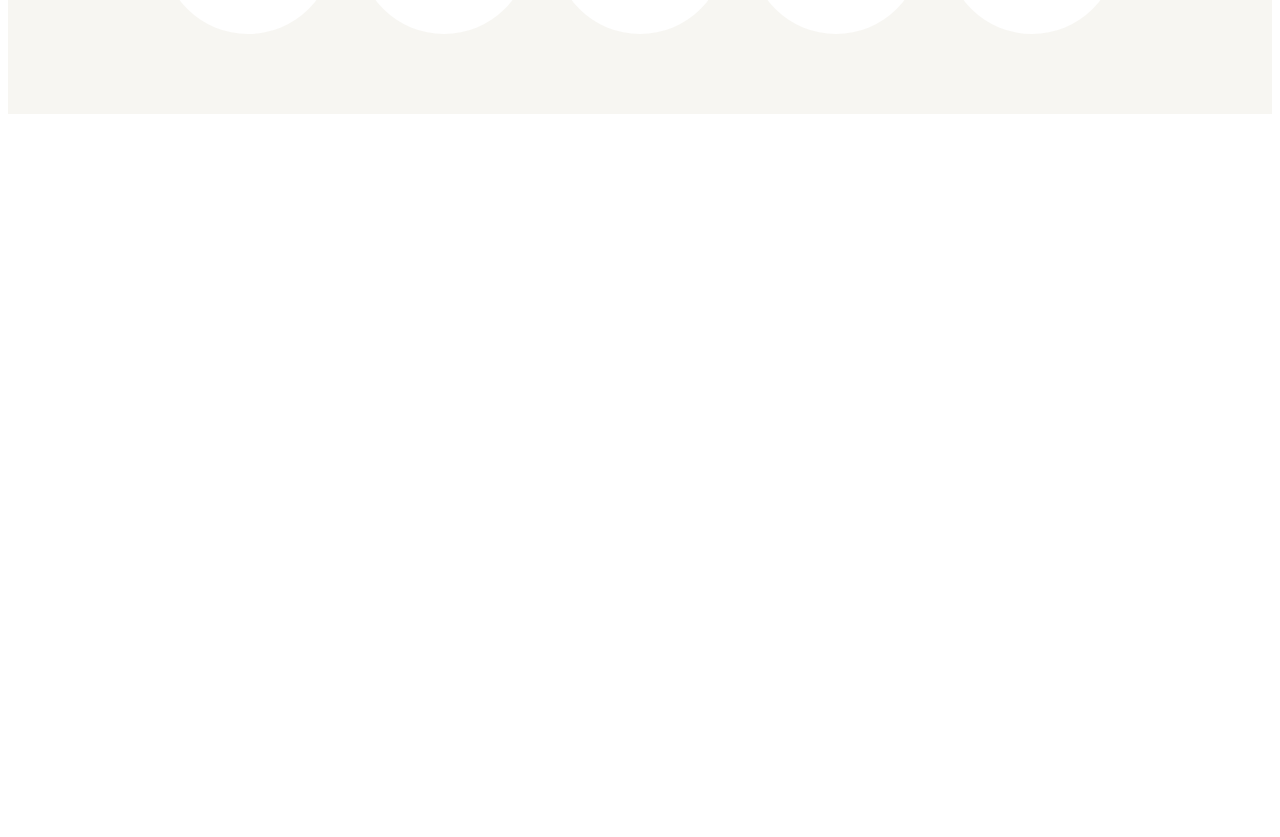
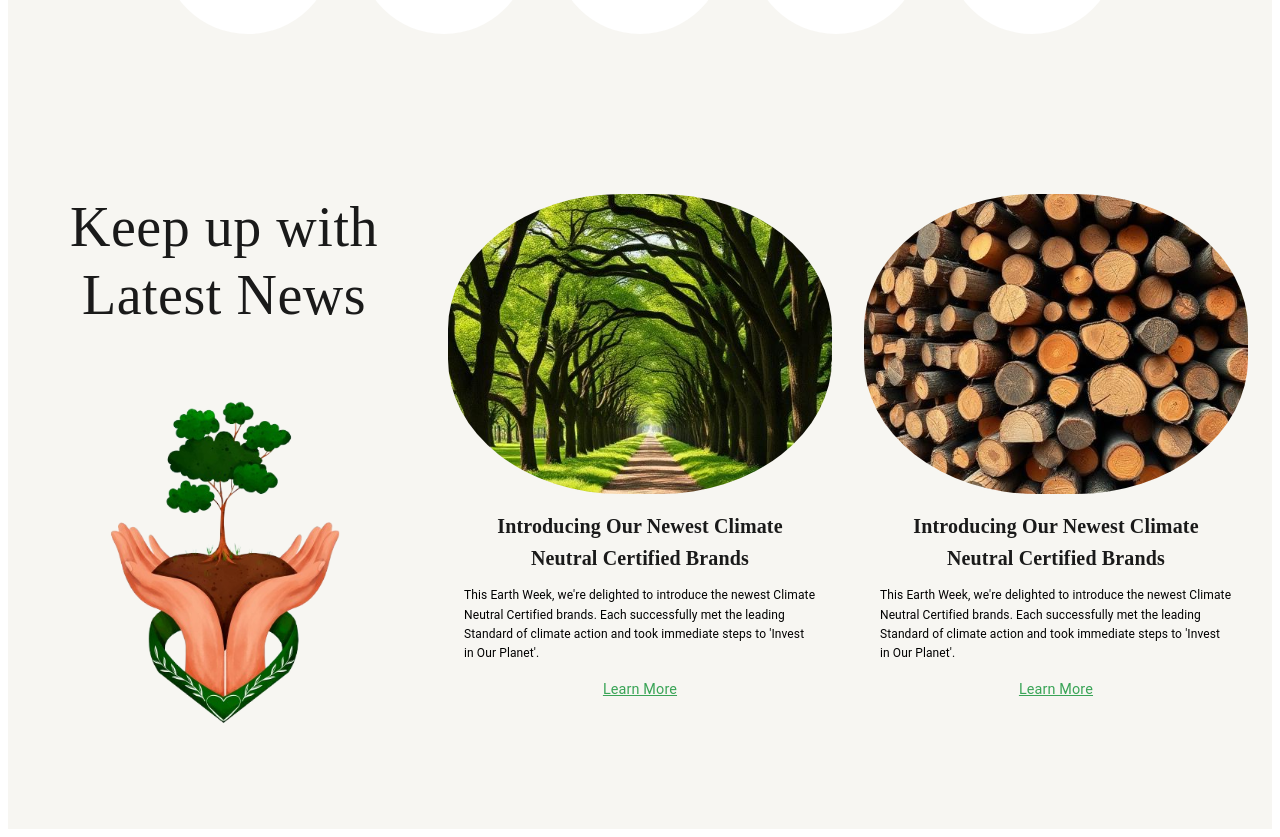
Before and after one commit to Piratheep05/elegantmedia-greenEco-design, a React (Vite) app: page / in a window 1280 px wide. Shown: the part 3546-4383 px from the top of the page. Before the commit the page ends 3668 px from the top, so only its background shows below. Built offline with nearby package versions, Linux system fonts and the light colour scheme.

Commit message:
NewSection ui Created

```diff
--- a/src/App.jsx
+++ b/src/App.jsx
@@ -7,6 +7,7 @@ import ContributionSection from './components/ContributionSection';
 import AppSection from './components/AppSection';
 import HashtagSection from './components/HashtagSection';
 import PartnerSection from './components/PartnerSection';
+import NewsSection from './components/NewsSection';
 
 function App() {
  return (
@@ -19,6 +20,7 @@ function App() {
       <AppSection />
        <HashtagSection />
       <PartnerSection />
+      <NewsSection />
 
     </>
   )
--- a/src/components/NewsSection.jsx
+++ b/src/components/NewsSection.jsx
@@ -0,0 +1,104 @@
+import { Box, Container, Typography, Card, CardMedia, CardContent, Grid } from '@mui/material';
+import newsForest from '../assets/news-forest.jpg';
+import newsTimber from '../assets/news-timber.jpg';
+import newsHandsTree from '../assets/treeHand1.png';
+
+const newsCards = [{ image: newsForest }, { image: newsTimber }];
+
+const AppSection = () => {
+  return (
+    <Box sx={{ backgroundColor: "#f7f6f2", py: { xs: 6, md: 10 } }}>
+      <Container maxWidth="xl">
+        <Grid container spacing={4}>
+          <Grid size={{ xs: 12, md: 4 }}>
+            <Box sx={{}}>
+              <Typography
+                sx={{
+                  fontFamily: "Racostane",
+                  fontSize: { xs: "2rem", md: "3.5rem" },
+                  fontWeight: 400,
+                  color: "#1a1a1a",
+                  lineHeight: 1.2,
+                  textAlign: "center",
+                  mb: 4,
+                }}
+              >
+                Keep up with
+                <br />
+                Latest News
+              </Typography>
+              <Box
+                component="img"
+                src={newsHandsTree}
+                alt="Hands holding tree"
+                sx={{
+                  width: "100%",
+                  borderRadius: 3,
+                }}
+              />
+            </Box>
+          </Grid>
+
+          <Grid size={{ xs: 12, md: 8 }}>
+            <Grid container spacing={4}>
+              {newsCards.map((card, i) => (
+                <Grid key={i} size={{ xs: 12, sm: 6 }}>
+                  <Box>
+                    <CardMedia
+                      component="img"
+                      image={card.image}
+                      alt="Climate news"
+                      sx={{
+                        height: 300,
+                        objectFit: "cover",
+                        borderRadius: "45%",
+                      }}
+                    />
+                    <CardContent sx={{ px: 2, py: 2 }}>
+                      <Typography
+                        variant="h6"
+                        sx={{
+                          fontFamily: "Racostane",
+                          fontWeight: 600,
+                          color: "#1a1a1a",
+                          mb: 1.5,
+                          textAlign: "center",
+                        }}
+                      >
+                        Introducing Our Newest Climate Neutral Certified Brands
+                      </Typography>
+                      <Typography
+                        sx={{ fontSize: "0.75rem", lineHeight: 1.6, mb: 2 }}
+                      >
+                        This Earth Week, we're delighted to introduce the newest
+                        Climate Neutral Certified brands. Each successfully met
+                        the leading Standard of climate action and took
+                        immediate steps to 'Invest in Our Planet'.
+                      </Typography>
+                      <Typography
+                        component="a"
+                        href="#"
+                        sx={{
+                          color: "#3aa457",
+                          fontSize: "0.9rem",
+                          textDecoration: "underline",
+                          cursor: "pointer",
+                          justifyContent: "center",
+                          display: "flex",
+                        }}
+                      >
+                        Learn More
+                      </Typography>
+                    </CardContent>
+                  </Box>
+                </Grid>
+              ))}
+            </Grid>
+          </Grid>
+        </Grid>
+      </Container>
+    </Box>
+  );
+};
+
+export default AppSection;
```
Also changed, not shown: src/assets/news-forest.jpg (added), src/assets/news-timber.jpg (added).
